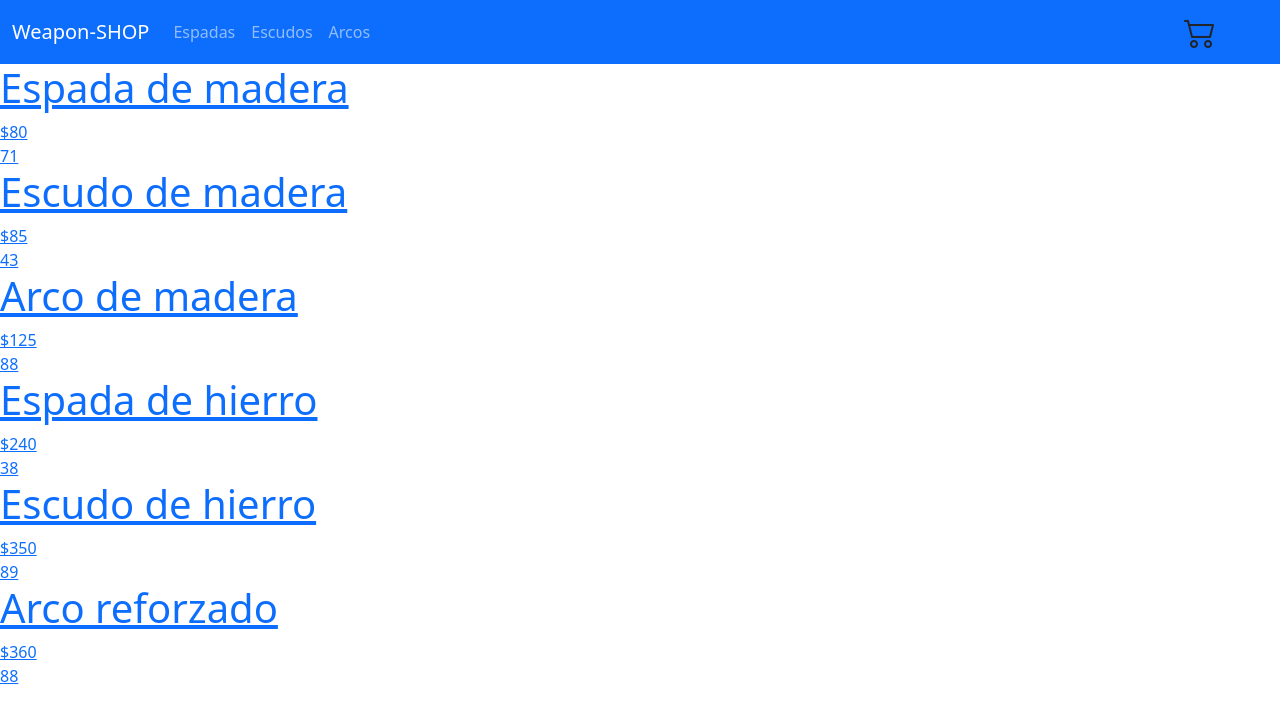
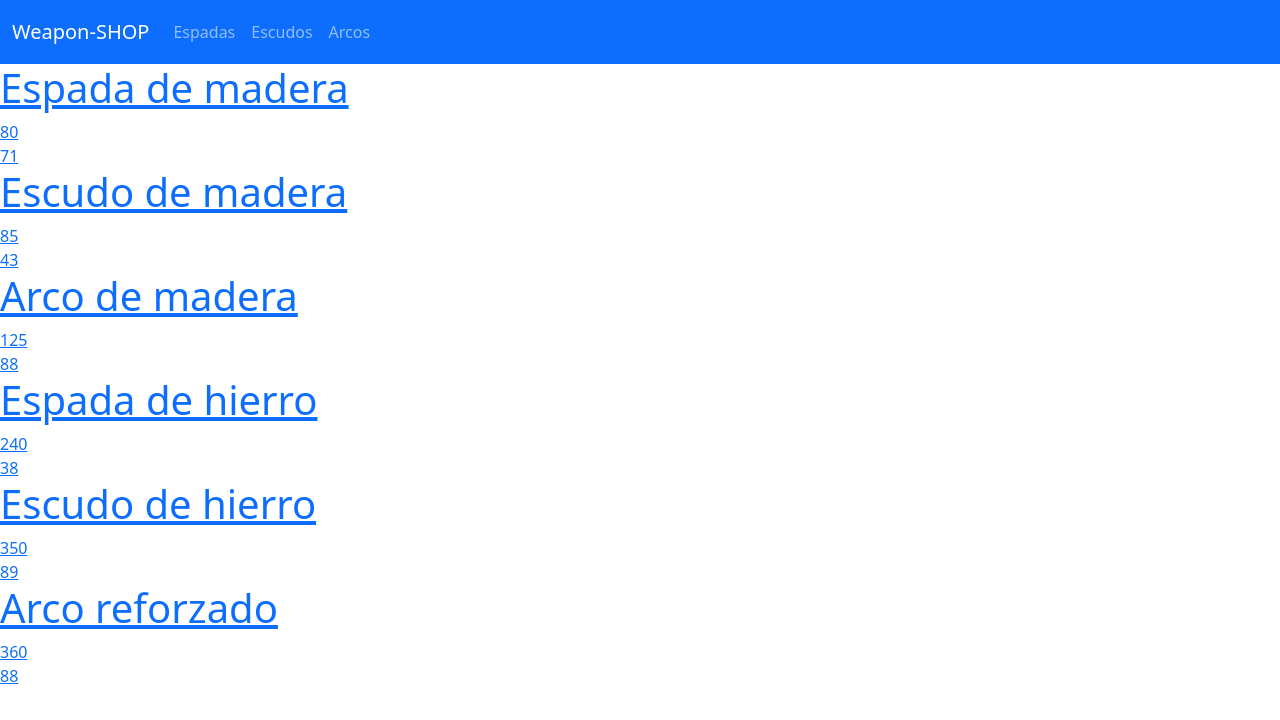
Before and after one commit to TomasPujolle/react-js-Tomas-Pujolle, a React (Create React App) app: page / in a window 1280 px wide. Shown: the top 720 px of the page. Built offline with nearby package versions, Linux system fonts and the light colour scheme.

Commit message:
cartView

```diff
--- a/src/components/CartContext.jsx
+++ b/src/components/CartContext.jsx
@@ -27,8 +27,21 @@ const CartContexProvider = ({ children }) => {
     setCartList(newCart);
     }
 
+    const totalPrice = () => {
+        return cartList.reduce((prev, act) => prev + act.price * act.quantity, 0);
+    }
+
+    const totalItems = () => cartList.reduce((acumulador, productoActual) => acumulador + productoActual.quantity, 0);
+
     return (
-        <CartContext.Provider value={{ cartList, addToCart, clearCart, isinCart, removeFromCart }}>
+        <CartContext.Provider value={{
+         cartList,
+         addToCart,
+         clearCart,
+         isinCart,
+         removeFromCart,
+         totalPrice,
+         totalItems }}>
             { children }
         </CartContext.Provider>
     )
--- a/src/components/CartView.jsx
+++ b/src/components/CartView.jsx
@@ -1,15 +1,31 @@
-import React, { useContext } from 'react'
-import { CartContext } from './CartContext'
+import React from 'react'
+import { Link } from 'react-router-dom'
+import { useCartContext } from './CartContext'
+import ItemCart from './ItemCart';
+
+
 
 const CartView = () => {
 
-  const test = useContext(CartContext)
-  console.log(test.cartList)
+  const { cartList, totalPrice} = useCartContext();
+
+  if (cartList.length === 0) {
+    return (
+      <div>
+        <h1>No hay productos en el carrito</h1>
+        <Link to="/">Realizar Compra</Link>
+      </div>
+    )
+  }
+
   return (
   <>
-    <h1>CartView</h1>
-    <hr />
-
+    {
+      cartList.map(product => <ItemCart key={ product.id } product={ product }/>)
+    }
+    <p>
+      Total: { totalPrice() }
+    </p>
   </>
   )
 }
--- a/src/components/CartWidget.jsx
+++ b/src/components/CartWidget.jsx
@@ -1,8 +1,12 @@
 import 'bootstrap/dist/css/bootstrap.min.css';
 import 'bootstrap-icons/font/bootstrap-icons.css';
+import { useCartContext } from './CartContext';
 
 
 const CartWidget = () => {
+
+
+
     return (
         <div>
             <i className="bi bi-cart2"></i>
--- /dev/null
+++ b/src/components/ItemCart.jsx
@@ -0,0 +1,20 @@
+import React from 'react'
+import { useCartContext } from './CartContext'
+
+
+const ItemCart = ({ product }) => {
+
+    const { removeFromCart } = useCartContext();
+
+  return (
+    <div>
+        <p>Item: { product.name }</p>
+        <p>Price: { product.price }</p>
+        <p>Cantidad {product.quantity}</p>
+        <p>Subtotal ${ product.quantity * product.price} </p>
+        <button onClick={() => removeFromCart(product.id) }></button>
+    </div>
+  )
+}
+
+export default ItemCart
--- a/src/components/NavBar.jsx
+++ b/src/components/NavBar.jsx
@@ -26,7 +26,7 @@ const NavBar = () => {
       </ul>
     </div>
   </div>
-  <CartWidget />
+  <NavLink to="/CartView"><CartWidget /></NavLink>
 </nav>
   </div>
     );
--- a/src/data/datos.js
+++ b/src/data/datos.js
@@ -2,42 +2,42 @@ export const products =[
     {
         id:1,
         name:"Espada de madera",
-        price:"$80",
+        price:80,
         stock:71,
         category:"espada",
     },
     {
         id:2,
         name:"Escudo de madera",
-        price:"$85",
+        price:85,
         stock:43,
         category:"escudo",
     },
     {
         id:3,
         name:"Arco de madera",
-        price:"$125",
+        price:125,
         stock:88,
         category:"arco",
     },
     {
         id:4,
         name:"Espada de hierro",
-        price:"$240",
+        price:240,
         stock:38,
         category:"espada",
     },
     {
         id:5,
         name:"Escudo de hierro",
-        price:"$350",
+        price:350,
         stock:89,
         category:"escudo",
     },
     {
         id:6,
         name:"Arco reforzado",
-        price:"$360",
+        price:360,
         stock:88,
         category:"arco",
     },
```
